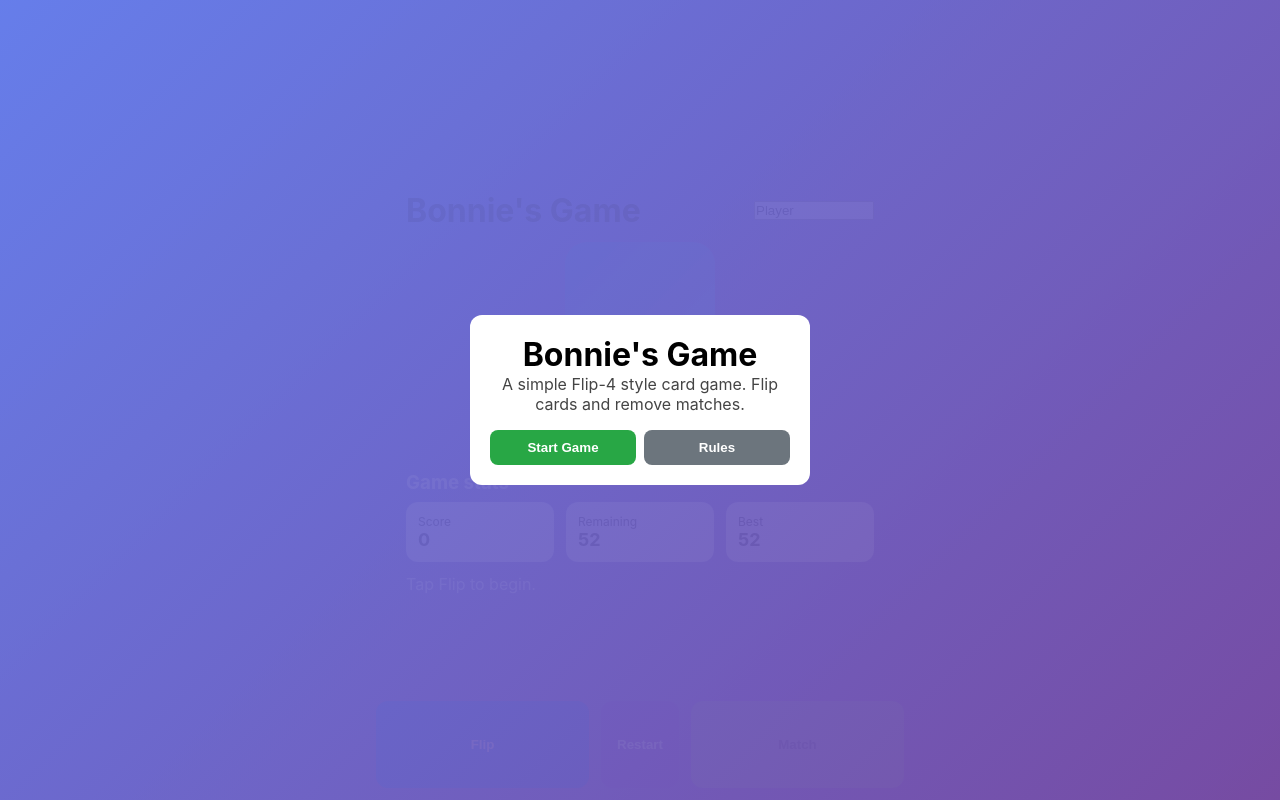
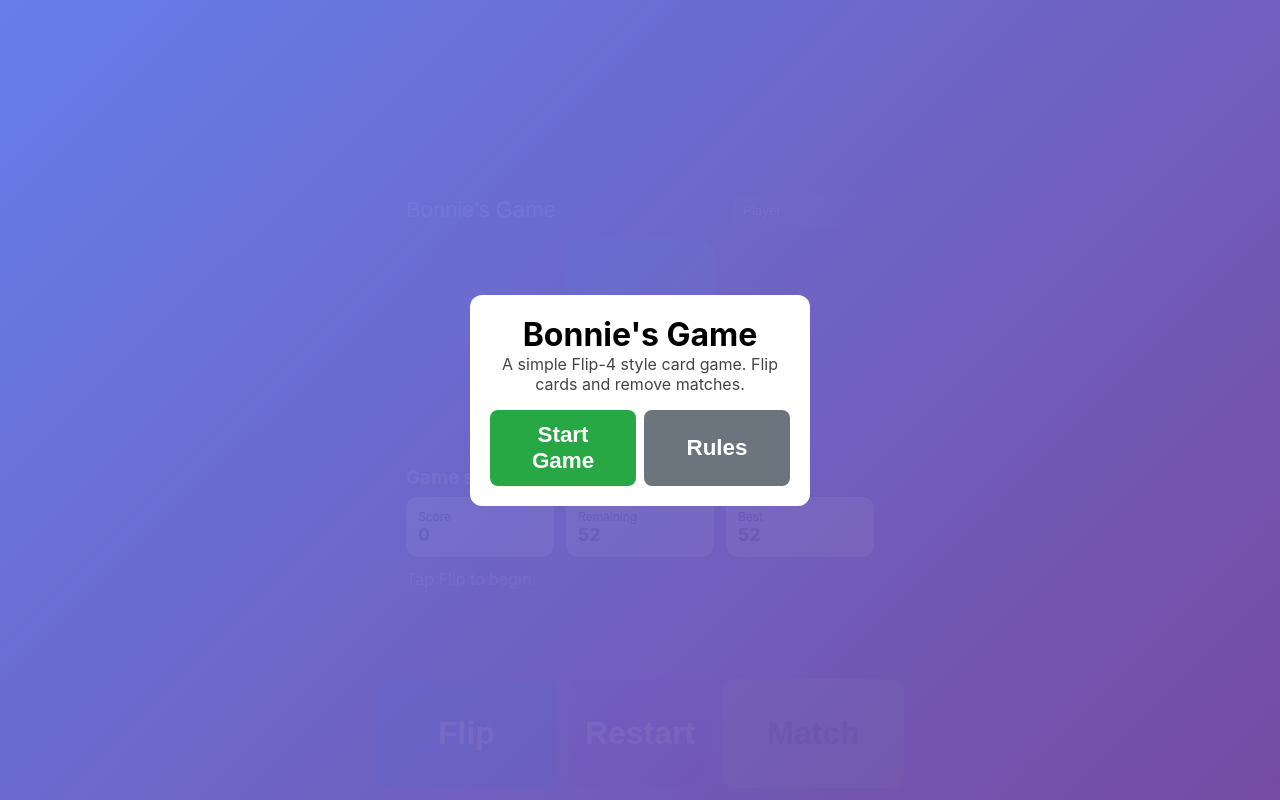
Before and after one commit to JRed12889/bonnies-game-web, a React (Vite) app: page / in a window 1280 px wide. Built offline with nearby package versions, Linux system fonts and the light colour scheme.

Commit message:
UI: thin card text; make header thin/white; enlarge action and modal button text

```diff
--- a/src/App.tsx
+++ b/src/App.tsx
@@ -147,10 +147,10 @@ function App() {
 
   return (
     <div>
-      <header style={{ display: 'flex', justifyContent: 'space-between', alignItems: 'center', marginBottom: 12 }}>
-        <h1>Bonnie's Game</h1>
+      <header style={{ display: 'flex', justifyContent: 'space-between', alignItems: 'center', marginBottom: 12, position: 'sticky', top: 0, zIndex: 30 }}>
+        <h1 style={{ color: '#fff', fontWeight: 300, fontFamily: '"Helvetica Neue", Helvetica, Arial, sans-serif', fontSize: 22, margin: 0 }}>Bonnie's Game</h1>
         <div style={{ display: 'flex', gap: 8, alignItems: 'center' }}>
-          <input value={stats.playerName} onChange={e => setStats({ ...stats, playerName: e.target.value })} style={{ width: 120 }} />
+          <input value={stats.playerName} onChange={e => setStats({ ...stats, playerName: e.target.value })} style={{ width: 140, padding: '6px 8px', borderRadius: 8, border: '1px solid rgba(255,255,255,0.2)', background: 'rgba(255,255,255,0.06)', color: '#fff', fontFamily: '"Helvetica Neue", Helvetica, Arial, sans-serif' }} />
         </div>
       </header>
 
@@ -201,13 +201,13 @@ function App() {
                   <div style={{ fontSize: 13, color: '#222' }}>Congrats — your score may enter the top 20. Edit your name:</div>
                   <input value={nameForSave} onChange={e => setNameForSave(e.target.value)} style={{ marginTop: 8, width: '100%', padding: 8 }} />
                   <div style={{ display: 'flex', gap: 8, marginTop: 12 }}>
-                    <button onClick={saveToLeaderboard} style={{ flex: 1, background: '#28a745', color: '#fff', padding: '12px 16px', borderRadius: 8 }}>Save</button>
-                    <button onClick={closeFinishModal} style={{ flex: 1, background: '#ccc', padding: '12px 16px', borderRadius: 8 }}>Close</button>
+                    <button onClick={saveToLeaderboard} style={{ flex: 1, background: '#28a745', color: '#fff', padding: '12px 16px', borderRadius: 8, fontSize: '1.4rem' }}>Save</button>
+                    <button onClick={closeFinishModal} style={{ flex: 1, background: '#ccc', padding: '12px 16px', borderRadius: 8, fontSize: '1.4rem' }}>Close</button>
                   </div>
                 </div>
               ) : (
                 <div style={{ display: 'flex', gap: 8, justifyContent: 'flex-end' }}>
-                  <button onClick={closeFinishModal} style={{ background: '#007bff', color: '#fff', padding: '12px 16px', borderRadius: 8 }}>Close</button>
+                  <button onClick={closeFinishModal} style={{ background: '#007bff', color: '#fff', padding: '12px 16px', borderRadius: 8, fontSize: '1.4rem' }}>Close</button>
                 </div>
               )}
             </div>
@@ -232,8 +232,8 @@ function App() {
             <h1>Bonnie's Game</h1>
             <p style={{ color: '#444' }}>A simple Flip-4 style card game. Flip cards and remove matches.</p>
             <div style={{ display: 'flex', gap: 8, marginTop: 16 }}>
-              <button onClick={startGame} style={{ flex: 1, padding: '10px 12px', background: '#28a745', color: '#fff', borderRadius: 8 }}>Start Game</button>
-              <button onClick={openRules} style={{ flex: 1, padding: '10px 12px', background: '#6c757d', color: '#fff', borderRadius: 8 }}>Rules</button>
+              <button onClick={startGame} style={{ flex: 1, padding: '12px 14px', background: '#28a745', color: '#fff', borderRadius: 8, fontSize: '1.4rem' }}>Start Game</button>
+              <button onClick={openRules} style={{ flex: 1, padding: '12px 14px', background: '#6c757d', color: '#fff', borderRadius: 8, fontSize: '1.4rem' }}>Rules</button>
             </div>
           </div>
         </div>
@@ -252,7 +252,7 @@ function App() {
               <li style={{ marginBottom: 8 }}>If your score qualifies for the top 20, you can edit your name and save it to the leaderboard.</li>
             </ol>
             <div style={{ display: 'flex', justifyContent: 'flex-end', marginTop: 12 }}>
-              <button onClick={closeRules} style={{ padding: '8px 12px', borderRadius: 8, background: '#007bff', color: '#fff' }}>Close</button>
+              <button onClick={closeRules} style={{ padding: '10px 14px', borderRadius: 8, background: '#007bff', color: '#fff', fontSize: '1.2rem' }}>Close</button>
             </div>
           </div>
         </div>
@@ -264,13 +264,13 @@ function App() {
       <div style={{ position: 'fixed', left: 0, right: 0, bottom: 12, display: 'flex', justifyContent: 'center', zIndex: 40 }}>
         <div style={{ width: '100%', maxWidth: 560, padding: '0 16px' }}>
           <div style={{ display: 'flex', gap: 12 }}>
-            <button onClick={flipNextCard} disabled={deck.length === 0 || finished} style={{ flex: 1, padding: '36px 16px', background: deck.length === 0 || finished ? '#888' : '#007bff', color: '#fff', borderRadius: 12 }}>Flip</button>
-            <button onClick={resetGame} style={{ padding: '36px 16px', background: '#6f42c1', color: '#fff', borderRadius: 12 }}>Restart</button>
+            <button onClick={flipNextCard} disabled={deck.length === 0 || finished} style={{ flex: 1, padding: '36px 16px', background: deck.length === 0 || finished ? '#888' : '#007bff', color: '#fff', borderRadius: 12, fontSize: '2rem' }}>Flip</button>
+            <button onClick={resetGame} style={{ padding: '36px 16px', background: '#6f42c1', color: '#fff', borderRadius: 12, fontSize: '2rem' }}>Restart</button>
             <button
               onClick={resolvePendingMatch}
               disabled={!pendingMatch}
               className={`button-match ${pendingMatch ? 'match-available' : ''}`}
-              style={{ flex: 1, padding: '36px 16px', borderRadius: 12 }}
+              style={{ flex: 1, padding: '36px 16px', borderRadius: 12, fontSize: '2rem' }}
             >
               Match
             </button>
@@ -294,8 +294,8 @@ function CardView({ card, skinConfig }: { card: Card; skinConfig: any }) {
   return (
     <div style={{ width: '100%', height: '100%', borderRadius: 20, background: skinConfig.faceBackground, border: `1px solid ${skinConfig.borderColor}`, display: 'flex', flexDirection: 'column' }}>
       {/* Top corner: large rank with suit beneath (traditional card style) */}
-      <div style={{ padding: '6% 8%', minHeight: '5%' }}>
-        <div style={{ fontWeight: 800, color: skinConfig.labelColor, fontSize: 32, lineHeight: 1 }}>{card.rank}</div>
+        <div style={{ padding: '6% 8%', minHeight: '5%' }}>
+        <div style={{ fontWeight: 300, color: skinConfig.labelColor, fontSize: 32, lineHeight: 1, fontFamily: '"Helvetica Neue", Helvetica, Arial, sans-serif' }}>{card.rank}</div>
         <div style={{ fontSize: 16, color: skinConfig.suitColor(card.suit), marginTop: 4 }}>{card.suit}</div>
       </div>
 
@@ -305,7 +305,7 @@ function CardView({ card, skinConfig }: { card: Card; skinConfig: any }) {
       {/* Bottom corner: mirrored rank + suit (rotated) */}
       <div style={{ padding: '6% 8%', minHeight: '5%', display: 'flex', alignItems: 'flex-end', justifyContent: 'flex-end' }}>
         <div style={{ transform: 'rotate(180deg)', display: 'inline-block', textAlign: 'right' }}>
-          <div style={{ fontWeight: 800, color: skinConfig.labelColor, fontSize: 32, lineHeight: 1 }}>{card.rank}</div>
+          <div style={{ fontWeight: 300, color: skinConfig.labelColor, fontSize: 32, lineHeight: 1, fontFamily: '"Helvetica Neue", Helvetica, Arial, sans-serif' }}>{card.rank}</div>
           <div style={{ fontSize: 16, color: skinConfig.suitColor(card.suit), marginTop: 4 }}>{card.suit}</div>
         </div>
       </div>
```
